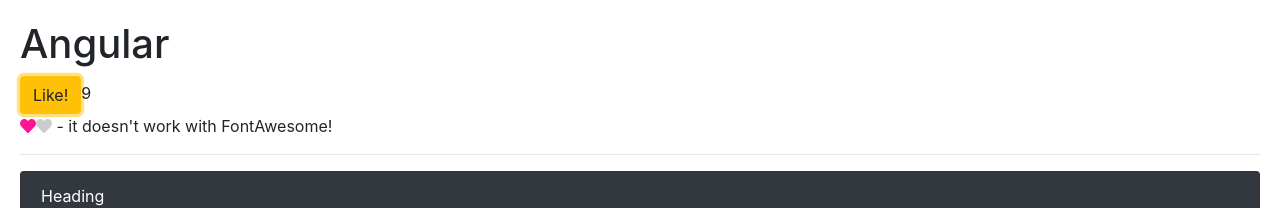
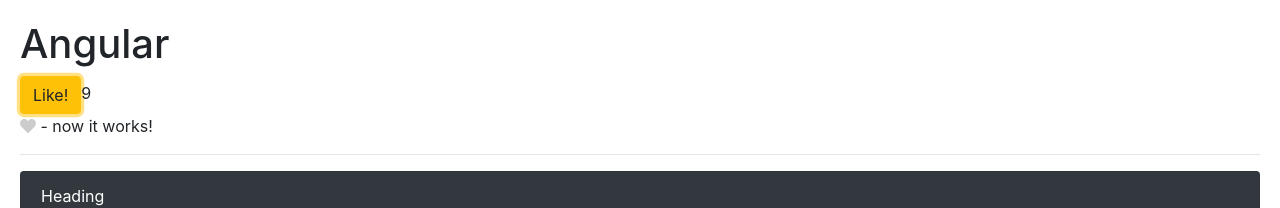
Before and after one commit to luk452/AngularDemo, an Angular app: page / in a window 1280 px wide. Both pictures are taken after a click on the button "Like!". Shown: the top 208 px of the page. Built offline with nearby package versions, Linux system fonts and the light colour scheme.

Commit message:
[hidden] property - now like with FA works!

```diff
--- a/src/app/like/like.component.html
+++ b/src/app/like/like.component.html
@@ -7,13 +7,12 @@
 <span>{{ likesCount }}</span>
 <br>
 
-<div *ngIf="isLiked; then likedTemplate else notLikedTemplate"></div>
-<ng-template #likedTemplate>
+<span [hidden]="!isLiked" (click)="onClick()">
   <span class="fas fa-heart heart-icon highlighted"></span>
-</ng-template>
-<ng-template #notLikedTemplate>
+</span>
+<span [hidden]="isLiked" (click)="onClick()">
   <span class="fas fa-heart heart-icon"></span>
-</ng-template>
+</span>
 
-<span> - it doesn't work with FontAwesome!</span>
+<span> - now it works!</span>
 <hr>
```
